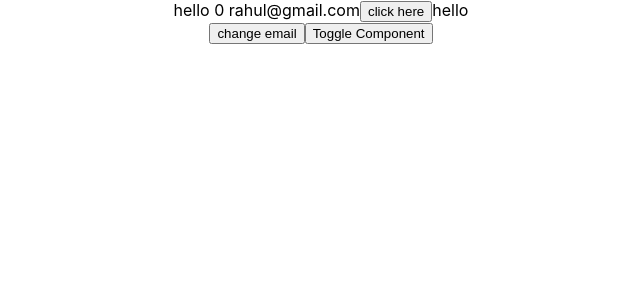
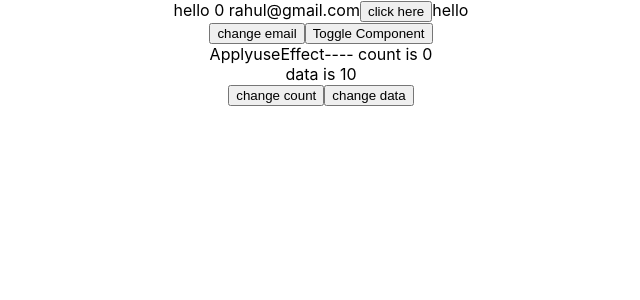
Before and after one commit to rahulrajput1996/ReactJsTutorialHindi, a React (Create React App) app in the folder myblog/: page / in a window 1280 px wide. Shown: the top 300 px of the page, without its empty margins (319-959 px from the left). Built offline with nearby package versions, Linux system fonts and the light colour scheme.

Commit message:
useEffect Learn

```diff
--- a/myblog/src/App.js
+++ b/myblog/src/App.js
@@ -9,6 +9,7 @@ import './App.css';
 // import PropsInFunctional from './PropsInFunctional';
 import React, { useState } from 'react';
 import FirstLifeCycleConstructor from './FirstLifeCycleConstructor';
+import ApplyuseEffect from './ApplyuseEffect';
 // import PropsInClass from './PropsInClass';
 // import GetInputBox from './GetInputBox';
 // import HideShowToggle from './HideShowToggle';
@@ -30,13 +31,16 @@ function App() {
   //   alert("i am passed from parent component to child component")
   // }
   const [email, setemail] = useState("rahul@gmail.com");
-  const [show, setshow] = useState(true)
+  const [show, setshow] = useState(true);
+  const [data, setData] = useState(10);
   return (
     <div className="App">
       {show ? <FirstLifeCycleConstructor mydata={email} /> : ""}
 
       <button onClick={() => { setemail("ashish@gmail.com") }}>change email</button>
       <button onClick={() => { setshow(!show) }}>Toggle Component</button>
+      <ApplyuseEffect mydata={data} />
+      <button onClick={() => { setData(data + 5) }}>change data</button>
       {/* <Form />
       <Myfile1 />
       <Myfile2 />
--- /dev/null
+++ b/myblog/src/ApplyuseEffect.js
@@ -0,0 +1,26 @@
+import React, { useState, useEffect } from 'react'
+
+function ApplyuseEffect(props) {
+    const [count, setCount] = useState(0)
+    useEffect(() => {
+        console.log("i will run only first time")
+    }, [])
+    useEffect(() => {
+        console.log("i will run on any state change")
+    })
+    useEffect(() => {
+        console.log("i will run only count state change")
+    }, [count])
+    useEffect(() => {
+        console.log("i will run only data state change")
+    }, [props.mydata])
+    return (
+        <>
+            <div>ApplyuseEffect---- count is {count}</div>
+            <div>data is {props.mydata}</div>
+            <button onClick={() => { setCount(count + 1) }}>change count</button>
+        </>
+    )
+}
+
+export default ApplyuseEffect
```
